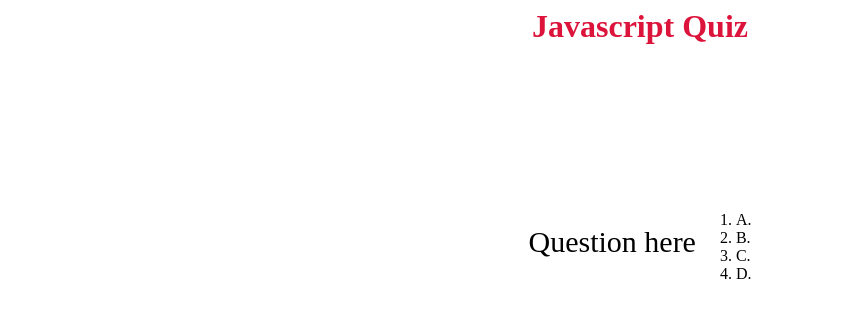
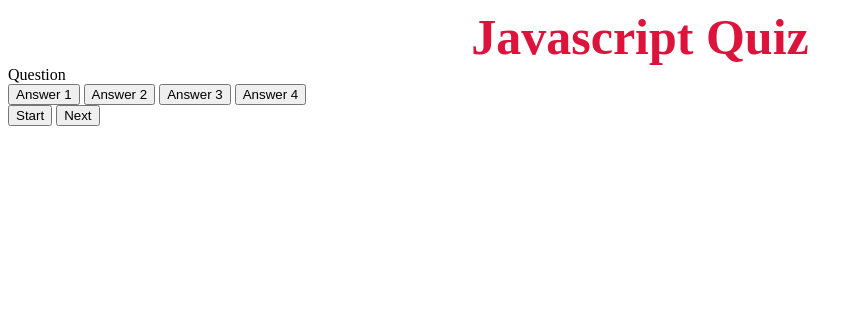
Before and after one commit to CrisGraciano/JavaQuiz, a plain HTML site: page index.html in a window 1280 px wide. Shown: the whole page, without its empty margins (0-863 px from the left). Drawn offline with Linux system fonts and the light colour scheme.

Commit message:
quiz window setup with ids/classes for java

```diff
--- a/assets/style.css
+++ b/assets/style.css
@@ -1,18 +1,7 @@
 h1 {
+    font-size: 50px;
     width: 500px;
     margin: 0 auto;
     text-align: center;
     color:crimson;
 }
-
-.question {
-    display: flex;
-    justify-content: center;
-    margin-top: 150px;
-}
-
-.question p {
-    font-size: 30px;
-    text-align: center;
-    justify-content: center;
-}
--- a/index.html
+++ b/index.html
@@ -12,14 +12,21 @@
         <h1 class="center">Javascript Quiz</h1>
     </header>
 
-    <div id="question-box" class="question">
-        <p>Question here</p>
-        <ol>
-            <li>A.</li>
-            <li>B.</li>
-            <li>C.</li>
-            <li>D.</li>
-        </ol>
+    <div class="quiz-window">
+        <div id="question box" class="hide">
+        <div id="question">Question</div>
+        <div id="answers" class="question-buttons">
+            <button class="btn">Answer 1</button>
+            <button class="btn">Answer 2</button>
+            <button class="btn">Answer 3</button>
+            <button class="btn">Answer 4</button>
+        </div>
+        </div>
+    </div>
+
+    <div class="navigation">
+        <button id="start-btn" class="start">Start</button>
+        <button id="next-btn" class="next">Next</button>
     </div>
 
 </body>
```
